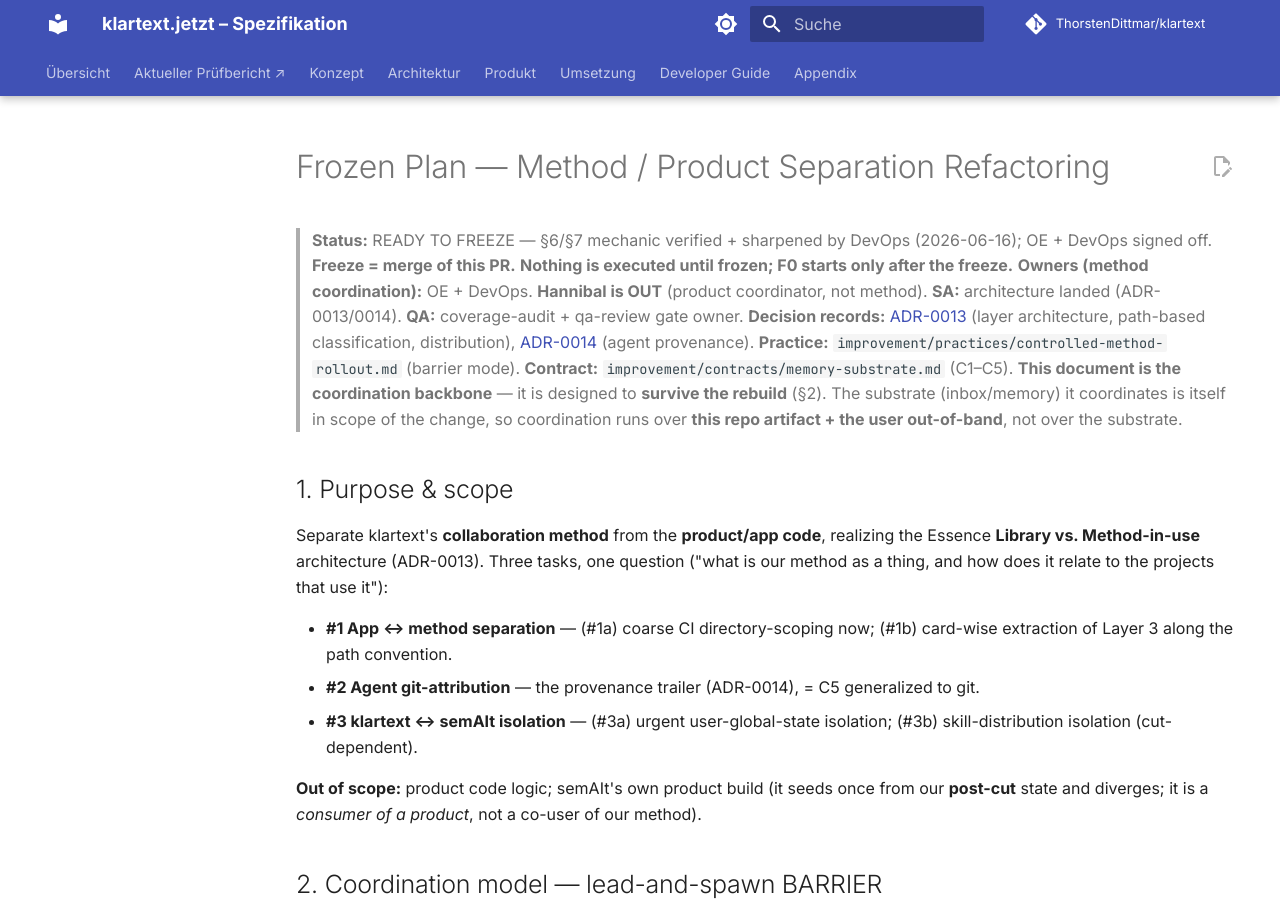
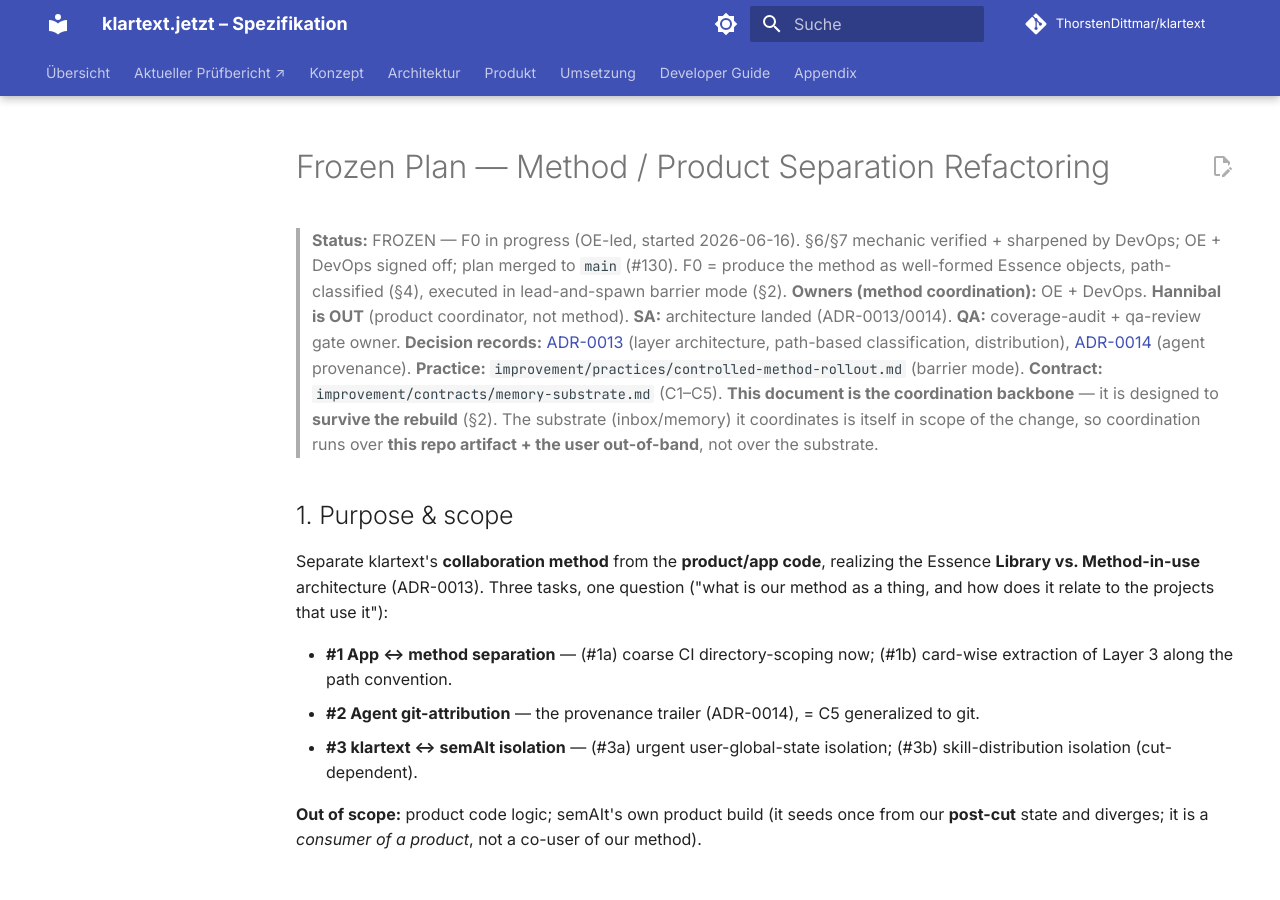
Before and after one commit to ThorstenDittmar/klartext, an MkDocs documentation site: the page built from docs/superpowers/plans/2026-06-16-method-product-separation.md, in a window 1280 px wide and 900 px high. Built offline with MkDocs 1.6.1 and Material for MkDocs 9.7.7, drawn with Linux system fonts in a browser that asks for light colours; comment, search, counter and statistics services are not loaded.

Commit message:
docs(plan): flip frozen-plan status to FROZEN — F0 in progress
The §-status line was stale: it still read READY TO FREEZE after the plan
was merged (#130) and frozen. F0 is now authorized and starting under OE
lead in barrier mode. Marks the plan as the live coordination backbone for
the execution phase, not a pre-freeze draft.

Agent: oe
Co-Authored-By: Claude Opus 4.8 (1M context) <noreply@anthropic.com>

```diff
--- a/docs/superpowers/plans/2026-06-16-method-product-separation.md
+++ b/docs/superpowers/plans/2026-06-16-method-product-separation.md
@@ -1,6 +1,6 @@
 # Frozen Plan — Method / Product Separation Refactoring
 
-> **Status:** READY TO FREEZE — §6/§7 mechanic verified + sharpened by DevOps (2026-06-16); OE + DevOps signed off. **Freeze = merge of this PR.** **Nothing is executed until frozen; F0 starts only after the freeze.**
+> **Status:** FROZEN — F0 in progress (OE-led, started 2026-06-16). §6/§7 mechanic verified + sharpened by DevOps; OE + DevOps signed off; plan merged to `main` (#130). F0 = produce the method as well-formed Essence objects, path-classified (§4), executed in lead-and-spawn barrier mode (§2).
 > **Owners (method coordination):** OE + DevOps. **Hannibal is OUT** (product coordinator, not method). **SA:** architecture landed (ADR-0013/0014). **QA:** coverage-audit + qa-review gate owner.
 > **Decision records:** [ADR-0013](../../adr/0013-separating-method-from-product.md) (layer architecture, path-based classification, distribution), [ADR-0014](../../adr/0014-agent-provenance-trailer.md) (agent provenance). **Practice:** `improvement/practices/controlled-method-rollout.md` (barrier mode). **Contract:** `improvement/contracts/memory-substrate.md` (C1–C5).
 > **This document is the coordination backbone** — it is designed to **survive the rebuild** (§2). The substrate (inbox/memory) it coordinates is itself in scope of the change, so coordination runs over **this repo artifact + the user out-of-band**, not over the substrate.
```
